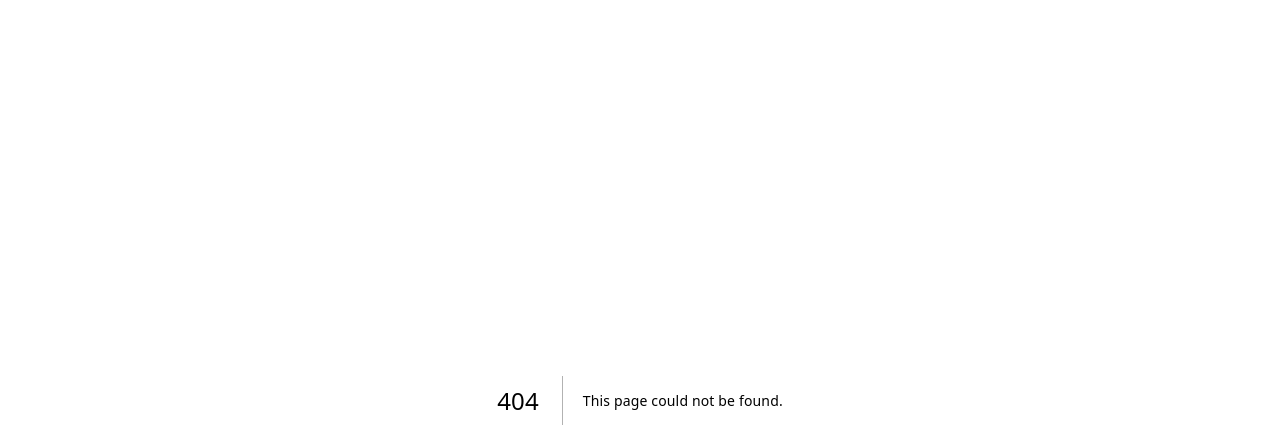
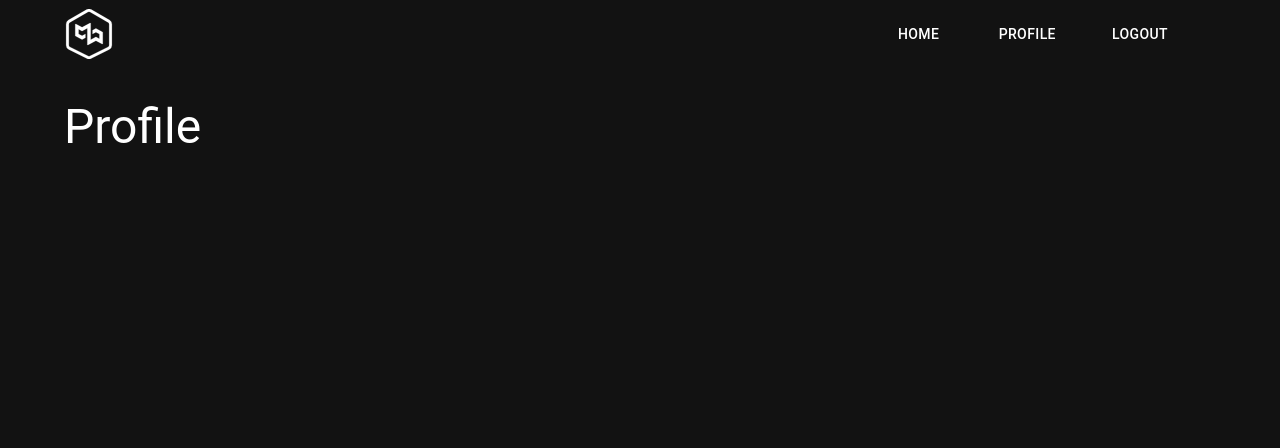
Before and after one commit to rileygrotenhuis/mwi-forum, a Next.js app in the folder client/: page /profile in a window 1280 px wide. Before the commit this address had no page. Shown: the top 448 px of the page. Built offline with nearby package versions, Linux system fonts and the light colour scheme.

Commit message:
feat: create basic profile page.

```diff
--- a/client/pages/index.js
+++ b/client/pages/index.js
@@ -31,9 +31,9 @@ export default function Home({ posts }) {
     });
 
     return (
-        <div>
+        <>
             <NavigationBar />
             <PostsTable data={posts} />
-        </div>
+        </>
     );
 }
--- /dev/null
+++ b/client/pages/profile.js
@@ -0,0 +1,15 @@
+import { Grid, Typography } from '@mui/material';
+import NavigationBar from '../components/NavigationBar';
+
+export default function Profile() {
+    return (
+        <>
+            <NavigationBar />
+            <Grid container>
+                <Grid item xs={12}>
+                    <Typography variant="h3">Profile</Typography>
+                </Grid>
+            </Grid>
+        </>
+    )
+}
```
